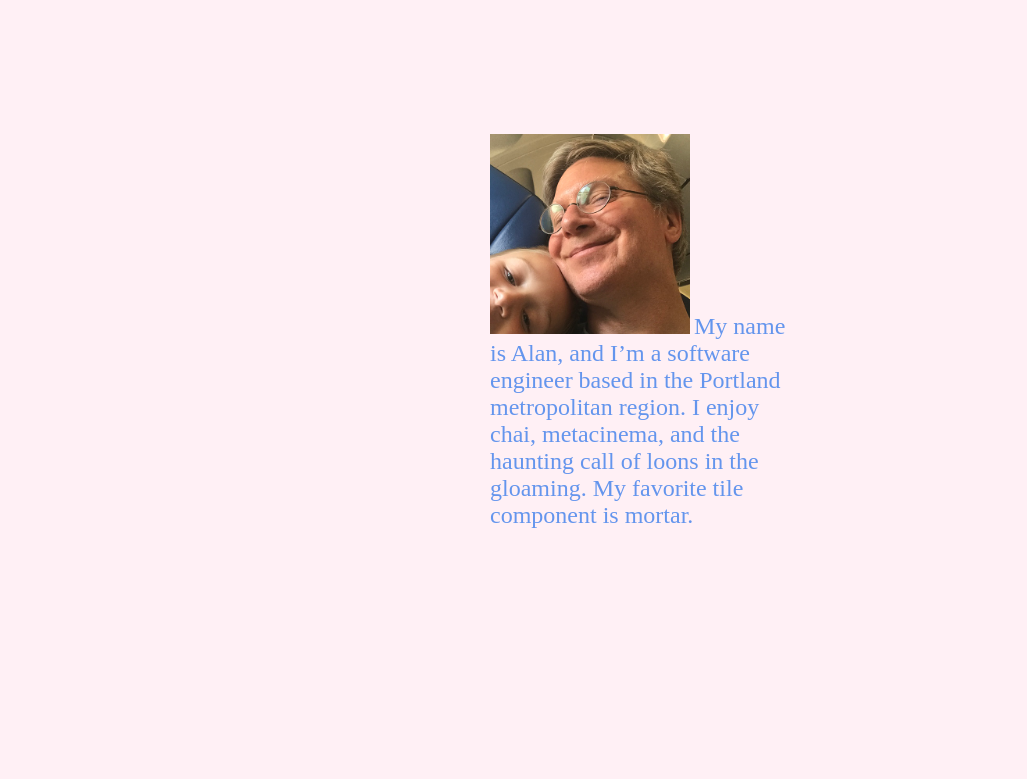
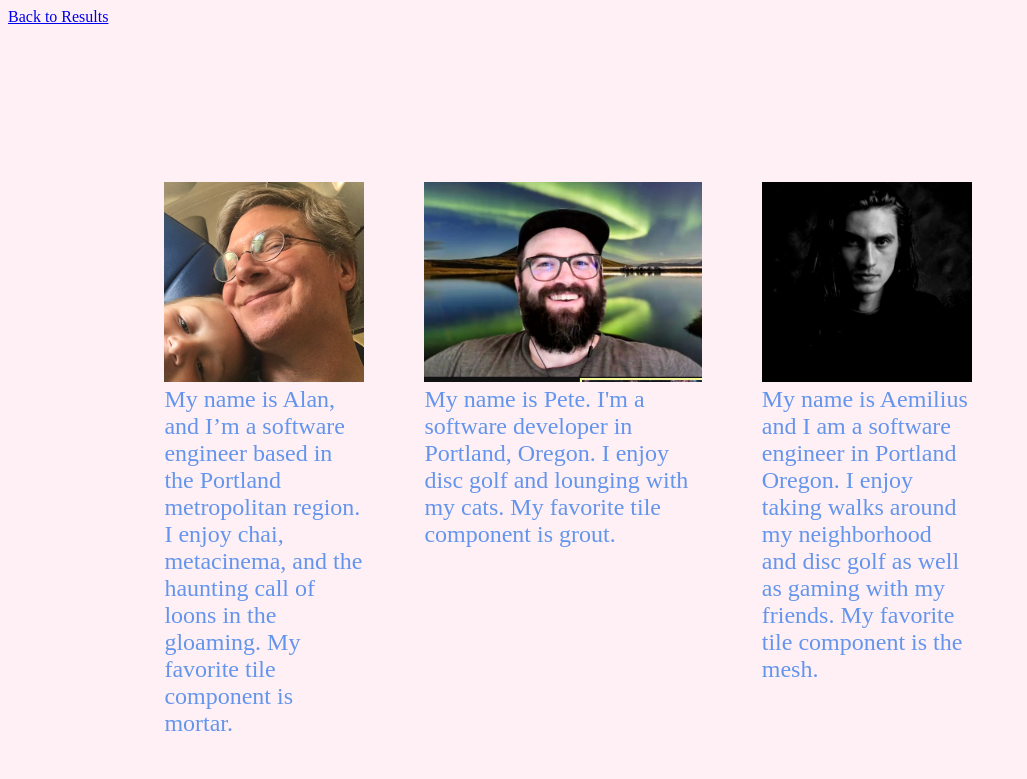
Before and after one commit to AemiliusM/ProjectWk1-Memory-game, a plain HTML site: page aboutME/index.html in a window 1280 px wide. Shown: the top 779 px of the page, without its empty margins (0-1027 px from the left). Drawn offline with Linux system fonts and the light colour scheme.

Commit message:
changed about me to row

```diff
--- a/aboutME/aboutME.css
+++ b/aboutME/aboutME.css
@@ -2,7 +2,6 @@ body {
     background-color: lavenderblush;
     display: flex;
     flex-direction: column;
-    align-items: center;
 }
 
 span {
@@ -20,3 +19,7 @@ img {
     height: 200px;
     width: auto;
 }
+.container {
+    display: flex;
+    flex-direction: row;
+}
--- a/aboutME/index.html
+++ b/aboutME/index.html
@@ -8,7 +8,13 @@
     <title>About Team Tile!</title>
 </head>
 <body>
-    <div> <img src="../images/AlanImage.jpeg" alt="Alan">
+    <header>
+        <a href="../results/index.html">Back to Results</a>
+    </header>
+    <main>
+        <div class="container">
+            <div>
+                <img src="../images/AlanImage.jpeg" alt="Alan">
                 <span>My name is Alan, and I’m a software engineer based in the Portland metropolitan region.  I enjoy chai, metacinema, and the haunting call of loons in the gloaming.  My favorite tile component is mortar.</span>
             </div>
 
@@ -21,5 +27,7 @@
                 <img src="../images/Aemilius.jpg" alt="Aemilius">
                 <span>My name is Aemilius and I am a software engineer in Portland Oregon. I enjoy taking walks around my neighborhood and disc golf as well as gaming with my friends. My favorite tile component is the mesh.</span>
             </div>
+        </div>
+    </main>
 </body>
 </html>
```
Also changed, not shown: results/index.html (+1 -1 lines). Lines whose indentation alone changed are shown as unchanged.
